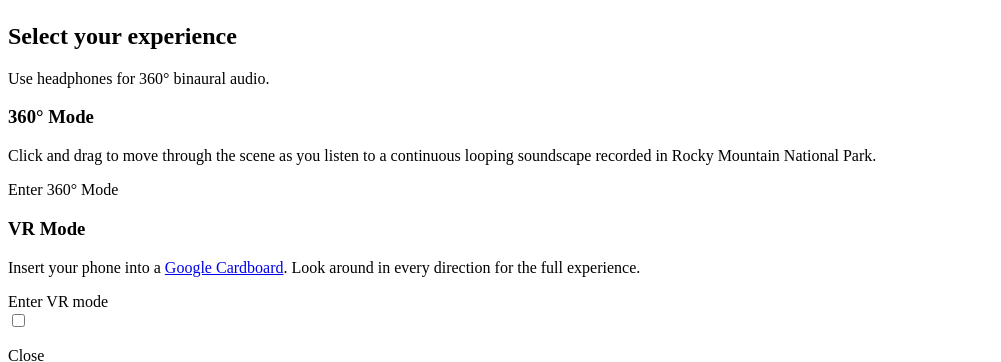
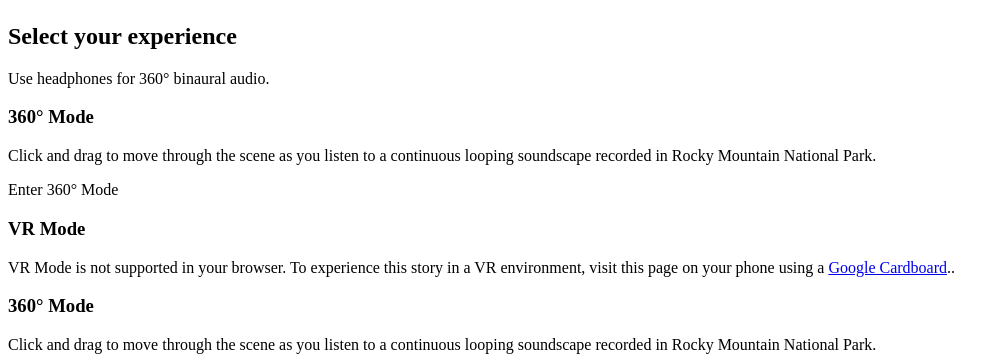
Before and after one commit to nprapps/rockymountain, a Flask app: template templates/index.html in a window 1280 px wide. Shown: the part 1109-1471 px from the top of the page, without its empty margins (0-1001 px from the left). Run offline with Flask 2, Linux system fonts and the light colour scheme; the template is opened without the code that fills it, so the values that code supplies are empty; some libraries are stand-ins or nearby versions.

Commit message:
conditional block for desktop/moble zen modal

```diff
--- a/templates/vr.html
+++ b/templates/vr.html
@@ -91,6 +91,16 @@
                 <img class="npr-branding" src="assets/npr-white.png">
                 <h2>Select your experience</h2>
                 <p><i class="icon icon-headphones"></i> Use headphones for 360° binaural audio.</p>
+                <div class="desktop">
+                    <h3>360° Mode</h3>
+                    <p>Click and drag to move through the scene as you listen to a continuous looping soundscape recorded in Rocky Mountain National Park.</p>
+
+                    <label for="modal" class="modal-360">Enter 360° Mode</label>
+
+                    <h3>VR Mode</h3>
+                    <p>VR Mode is not supported in your browser. To experience this story in a VR environment, visit this page on your phone using a <a href="https://vr.google.com/cardboard/get-cardboard/" target="_blank">Google Cardboard</a>..</p>
+                </div>
+                <div class="mobile">
                     <h3>360° Mode</h3>
                     <p>Click and drag to move through the scene as you listen to a continuous looping soundscape recorded in Rocky Mountain National Park.</p>
 
@@ -105,6 +115,7 @@
                 </div>
             </div>
         </div>
+    </div>
 
     <div class="modal detail-modal">
         <input id="detail-modal" type="checkbox" name="detail-modal" tabindex="1">
```
Lines whose indentation alone changed are shown as unchanged.
